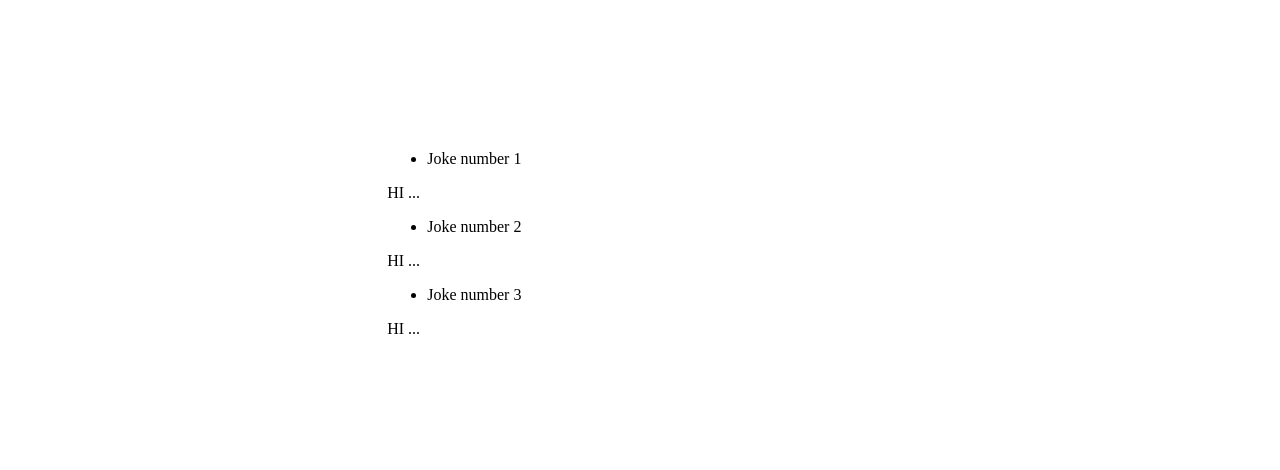
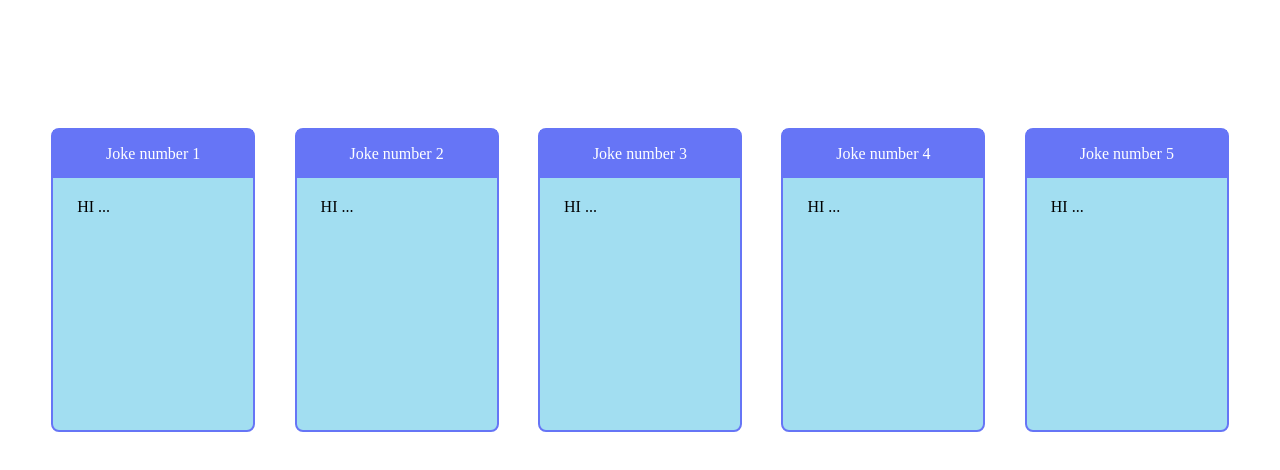
Before and after one commit to maryamghorbani/Joke, a React (Create React App) app: page /route1 in a window 1280 px wide. Shown: the top 470 px of the page. Built offline with nearby package versions, Linux system fonts and the light colour scheme.

Commit message:
styled cards

```diff
--- a/src/Components/App.js
+++ b/src/Components/App.js
@@ -29,10 +29,10 @@ class App extends Component {
             <Router>
                 <div className="container">
                     <Route path="/" exact component={Content} />
-                    <Route path="/route1" component={Route1} />
-                    <Route path="/route2" component={Route2} />
-                    <Route path="/route3" component={Route3} />
                 </div>
+                <Route path="/route1" component={Route1} />
+                <Route path="/route2" component={Route2} />
+                <Route path="/route3" component={Route3} />
             </Router>
         )
     }
--- a/src/Components/CSS/App.css
+++ b/src/Components/CSS/App.css
@@ -1,3 +1,3 @@
 .container {
-    padding: 10% 30%;
+    padding: 5% 30%;
 }
--- a/src/Components/CSS/Card.css
+++ b/src/Components/CSS/Card.css
@@ -0,0 +1,31 @@
+* {
+    margin: 0;
+    padding: 0;
+}
+
+.cards-container {
+    display: flex;
+    justify-content: space-between;
+    padding: 0 4%;
+}
+
+.card {
+    width: 200px;
+    height: 300px;
+    background-color: #a2def1;
+    border: 2px solid #6675f6;
+    border-radius: 8px;
+}
+.card-header {
+    background-color: #6675f6;
+    color: white;
+    text-align: center;
+    line-height: 3em;
+}
+.card-header li {
+    list-style: none;
+}
+.card-body {
+    padding: 10% 4%;
+    text-indent: 1em;
+}
--- a/src/Components/CardBody.js
+++ b/src/Components/CardBody.js
@@ -1,9 +1,13 @@
 import React from 'react';
+
+
+// import css files
+import './CSS/Card.css'
 
 
 function CardBody() {
     return (
-        <p>
+        <p className="card-body">
             HI ...
         </p>
     )
--- a/src/Components/CardHeader.js
+++ b/src/Components/CardHeader.js
@@ -1,8 +1,13 @@
 import React from 'react';
+
+
+// import css files
+import './CSS/Card.css'
+
 
 function CardHeader(props) {
     return (
-        <ul>
+        <ul className="card-header">
             <li>Joke number {props.cardnumber}</li>
         </ul>
     )
--- a/src/Routes/Route1.js
+++ b/src/Routes/Route1.js
@@ -1,4 +1,7 @@
 import React from 'react';
+
+// importe css files
+import '../Components/CSS/Card.css'
 
 // import components
 import Card from "../Components/Card";
@@ -9,6 +12,8 @@ function Route1(props) {
             <Card number="1" />
             <Card number="2" />
             <Card number="3" />
+            <Card number="4" />
+            <Card number="5" />
         </div>
     )
 }
```
